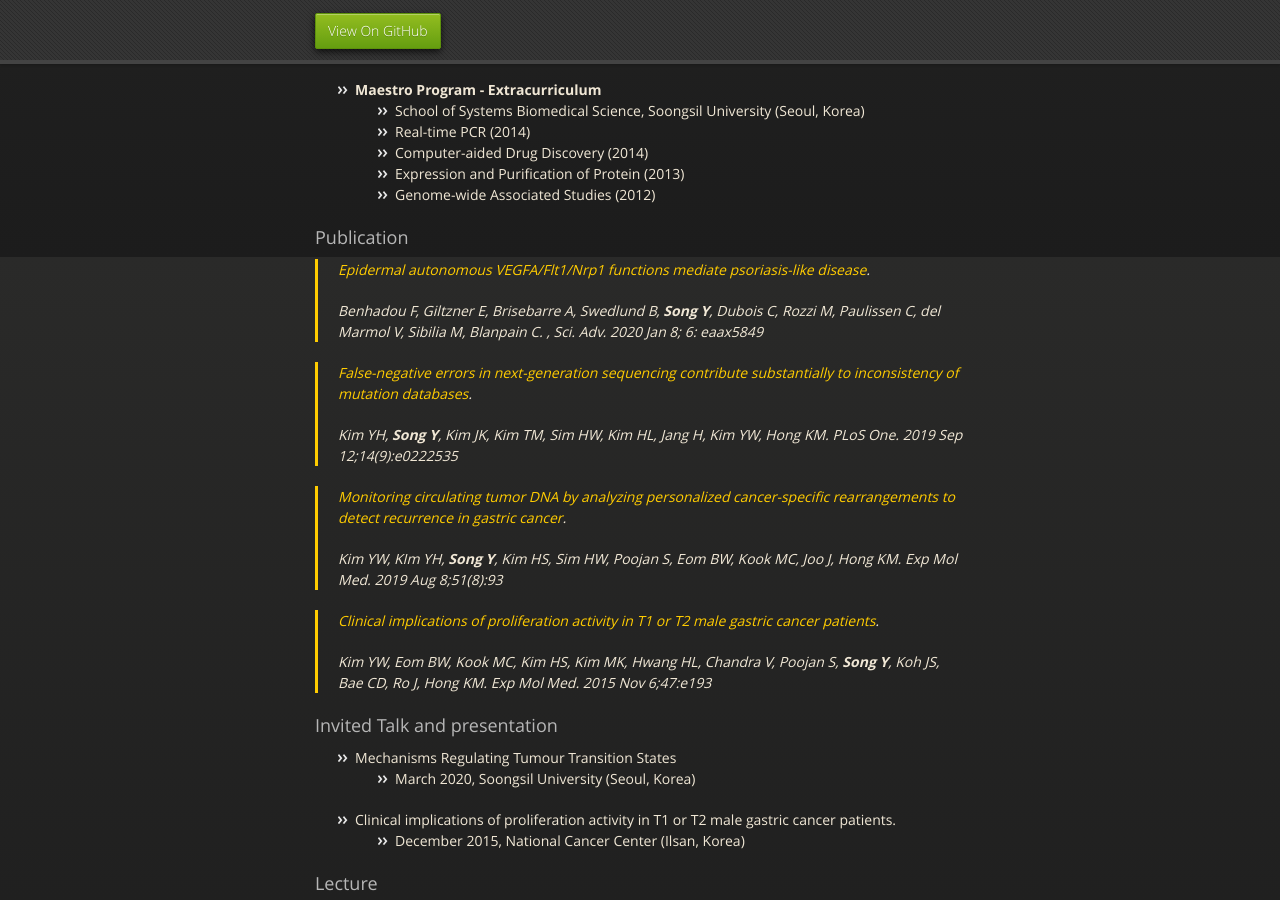
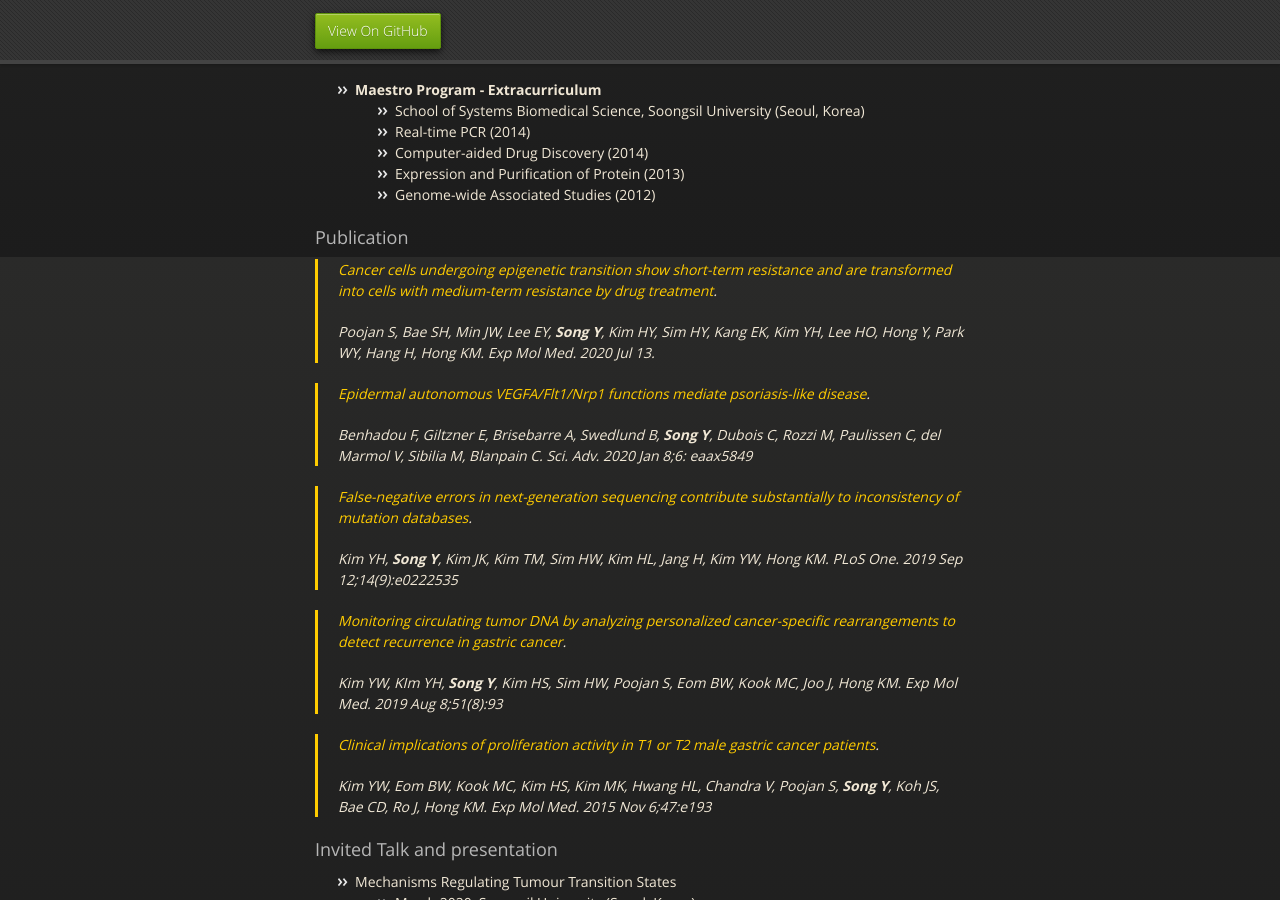
Before and after one commit to yurasong/yurasong.github.io, a Jekyll site: the page built from index.md, in a window 1280 px wide and 900 px high, scrolled down 2443 px. Built offline with Jekyll 4.4.1, drawn with Linux system fonts in a browser that asks for light colours; our own code applies the rules of GitHub Pages for plain Markdown files.

Commit message:
Update index.md
publication added

```diff
--- a/index.md
+++ b/index.md
@@ -107,9 +107,13 @@ My ultimate goal studying bioinformatics and cancer biology is finding the new w
 
 ### Publication
 
+> [Cancer cells undergoing epigenetic transition show short-term resistance and are transformed into cells with medium-term resistance by drug treatment](https://www.nature.com/articles/s12276-020-0464-3).
+>
+> Poojan S, Bae SH, Min JW, Lee EY, **Song Y**, Kim HY, Sim HY, Kang EK, Kim YH, Lee HO, Hong Y, Park WY, Hang H, Hong KM. Exp Mol Med. 2020 Jul 13.
+
 > [Epidermal autonomous VEGFA/Flt1/Nrp1 functions mediate psoriasis-like disease](https://doi.org/10.1126/sciadv.aax5849).
 >
-> Benhadou F, Giltzner E, Brisebarre A, Swedlund B, **Song Y**, Dubois C, Rozzi M, Paulissen C, del Marmol V, Sibilia M, Blanpain C. , Sci. Adv. 2020 Jan 8; 6: eaax5849
+> Benhadou F, Giltzner E, Brisebarre A, Swedlund B, **Song Y**, Dubois C, Rozzi M, Paulissen C, del Marmol V, Sibilia M, Blanpain C. Sci. Adv. 2020 Jan 8;6: eaax5849
 
 > [False-negative errors in next-generation sequencing contribute substantially to inconsistency of mutation databases](https://journals.plos.org/plosone/article?id=10.1371/journal.pone.0222535).
 >
```
